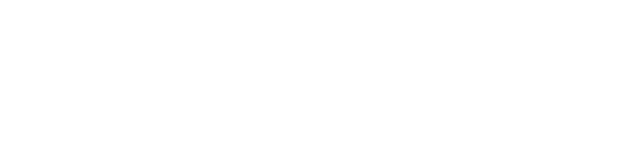
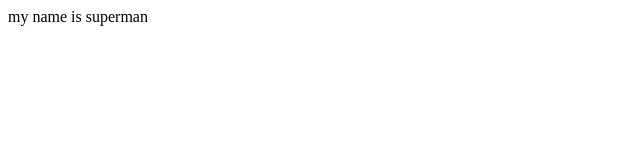
Before and after one commit to front-endSuperman/newApp, a plain HTML site: page index.html in a window 1280 px wide. Shown: the whole page, without its empty margins (0-640 px from the left). Drawn offline with Linux system fonts and the light colour scheme.

Commit message:
set my name

```diff
--- a/index.html
+++ b/index.html
@@ -6,7 +6,7 @@
 </head>
 <body>
 	<div class="wrap">
-
+		my name is superman
 	</div>
 </body>
 </html>
```
